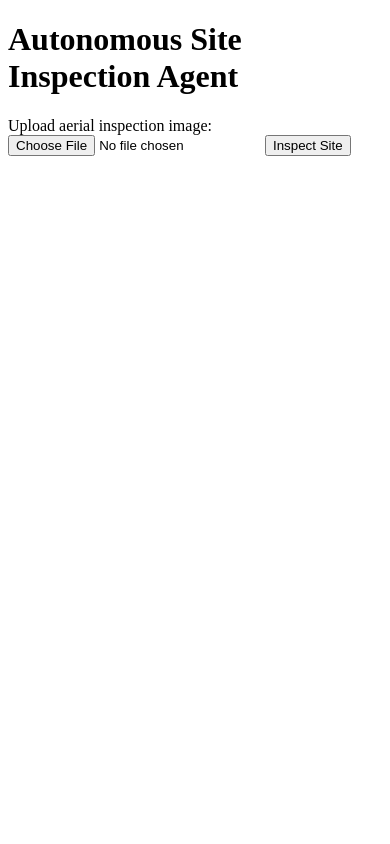
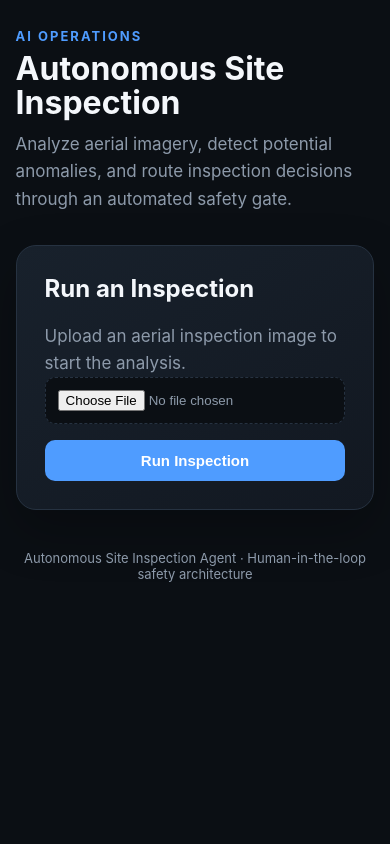
Before and after one commit to RahulAditya22/autonomous-site-inspection-agent, a Flask app: page / in a window 390 px wide. Run offline with Flask 3, Linux system fonts and the light colour scheme.

Commit message:
Improve dashboard UI

```diff
--- /dev/null
+++ b/static/style.css
@@ -0,0 +1,211 @@
+:root {
+    --bg: #0b0f14;
+    --panel: #121821;
+    --panel-light: #18212c;
+    --border: #263241;
+    --text: #f4f7fb;
+    --muted: #8d9aaa;
+    --accent: #4f9cff;
+    --success: #35c98b;
+    --warning: #f4b740;
+    --danger: #ff5c67;
+}
+
+* {
+    box-sizing: border-box;
+}
+
+body {
+    margin: 0;
+    min-height: 100vh;
+    background: var(--bg);
+    color: var(--text);
+    font-family: Inter, Arial, sans-serif;
+}
+
+.container {
+    width: min(1100px, 92%);
+    margin: 0 auto;
+    padding: 48px 0;
+}
+
+.header {
+    margin-bottom: 32px;
+}
+
+.eyebrow {
+    color: var(--accent);
+    font-size: 13px;
+    font-weight: 700;
+    letter-spacing: 2px;
+    text-transform: uppercase;
+}
+
+h1 {
+    margin: 8px 0;
+    font-size: clamp(32px, 5vw, 54px);
+    line-height: 1.05;
+}
+
+.subtitle {
+    max-width: 700px;
+    margin: 12px 0 0;
+    color: var(--muted);
+    font-size: 17px;
+    line-height: 1.6;
+}
+
+.upload-card {
+    padding: 28px;
+    background: linear-gradient(145deg, var(--panel-light), var(--panel));
+    border: 1px solid var(--border);
+    border-radius: 20px;
+    box-shadow: 0 20px 50px rgba(0, 0, 0, 0.25);
+}
+
+.upload-card h2 {
+    margin-top: 0;
+}
+
+.upload-row {
+    display: flex;
+    gap: 16px;
+    align-items: center;
+    flex-wrap: wrap;
+}
+
+input[type="file"] {
+    max-width: 100%;
+    padding: 12px;
+    color: var(--muted);
+    background: var(--bg);
+    border: 1px dashed var(--border);
+    border-radius: 10px;
+}
+
+button {
+    padding: 12px 22px;
+    border: 0;
+    border-radius: 10px;
+    background: var(--accent);
+    color: white;
+    font-size: 15px;
+    font-weight: 700;
+    cursor: pointer;
+}
+
+button:hover {
+    opacity: 0.9;
+}
+
+.results {
+    margin-top: 32px;
+}
+
+.results h2 {
+    margin-bottom: 18px;
+}
+
+.cards {
+    display: grid;
+    grid-template-columns: repeat(3, 1fr);
+    gap: 16px;
+}
+
+.card {
+    padding: 22px;
+    background: var(--panel);
+    border: 1px solid var(--border);
+    border-radius: 16px;
+}
+
+.card-label {
+    margin-bottom: 8px;
+    color: var(--muted);
+    font-size: 12px;
+    font-weight: 700;
+    letter-spacing: 1px;
+    text-transform: uppercase;
+}
+
+.card-value {
+    font-size: 24px;
+    font-weight: 800;
+}
+
+.description {
+    margin-top: 16px;
+    padding: 22px;
+    background: var(--panel);
+    border: 1px solid var(--border);
+    border-radius: 16px;
+}
+
+.description p {
+    color: var(--muted);
+    line-height: 1.6;
+}
+
+.safety {
+    margin-top: 16px;
+    padding: 22px;
+    border-radius: 16px;
+    border: 1px solid var(--border);
+    background: var(--panel);
+}
+
+.safety-approved {
+    border-color: rgba(53, 201, 139, 0.4);
+}
+
+.safety-pending {
+    border-color: rgba(255, 92, 103, 0.5);
+}
+
+.status {
+    display: inline-block;
+    padding: 6px 10px;
+    border-radius: 999px;
+    font-size: 13px;
+    font-weight: 700;
+}
+
+.status-success {
+    background: rgba(53, 201, 139, 0.12);
+    color: var(--success);
+}
+
+.status-danger {
+    background: rgba(255, 92, 103, 0.12);
+    color: var(--danger);
+}
+
+.footer {
+    margin-top: 40px;
+    color: var(--muted);
+    font-size: 13px;
+    text-align: center;
+}
+
+@media (max-width: 700px) {
+    .container {
+        padding: 28px 0;
+    }
+
+    .cards {
+        grid-template-columns: 1fr;
+    }
+
+    .upload-row {
+        align-items: stretch;
+        flex-direction: column;
+    }
+
+    button {
+        width: 100%;
+    }
+
+    input[type="file"] {
+        width: 100%;
+    }
+}
--- a/templates/dashboard.html
+++ b/templates/dashboard.html
@@ -4,27 +4,121 @@
     <meta charset="UTF-8">
     <meta name="viewport" content="width=device-width, initial-scale=1.0">
     <title>Autonomous Site Inspection</title>
+    <link rel="stylesheet" href="{{ url_for('static', filename='style.css') }}">
 </head>
+
 <body>
-    <h1>Autonomous Site Inspection Agent</h1>
+    <main class="container">
 
-    <form method="POST" enctype="multipart/form-data">
-        <label for="image">Upload aerial inspection image:</label>
-        <input type="file" id="image" name="image" accept="image/*" required>
-        <button type="submit">Inspect Site</button>
-    </form>
+        <header class="header">
+            <div class="eyebrow">AI OPERATIONS</div>
+            <h1>Autonomous Site Inspection</h1>
+            <p class="subtitle">
+                Analyze aerial imagery, detect potential anomalies,
+                and route inspection decisions through an automated
+                safety gate.
+            </p>
+        </header>
 
-    {% if result %}
-        <h2>Inspection Result</h2>
+        <section class="upload-card">
+            <h2>Run an Inspection</h2>
+            <p class="subtitle">
+                Upload an aerial inspection image to start the analysis.
+            </p>
 
-        <p><strong>Description:</strong> {{ result.description }}</p>
-        <p><strong>Severity:</strong> {{ result.severity }}</p>
-        <p><strong>Action:</strong> {{ result.action }}</p>
+            <form method="POST" enctype="multipart/form-data">
+                <div class="upload-row">
+                    <input
+                        type="file"
+                        id="image"
+                        name="image"
+                        accept="image/*"
+                        required
+                    >
 
-        <h3>Safety</h3>
-        <p><strong>Approved:</strong> {{ result.safety.approved }}</p>
-        <p><strong>Human approval required:</strong> {{ result.safety.requires_human }}</p>
-        <p><strong>Reason:</strong> {{ result.safety.reason }}</p>
-    {% endif %}
+                    <button type="submit">
+                        Run Inspection
+                    </button>
+                </div>
+            </form>
+        </section>
+
+        {% if result %}
+        <section class="results">
+
+            <div class="eyebrow">INSPECTION COMPLETE</div>
+            <h2>Inspection Result</h2>
+
+            <div class="cards">
+
+                <div class="card">
+                    <div class="card-label">Severity</div>
+                    <div class="card-value">
+                        {{ result.severity }} / 5
+                    </div>
+                </div>
+
+                <div class="card">
+                    <div class="card-label">Recommended Action</div>
+                    <div class="card-value">
+                        {{ result.action }}
+                    </div>
+                </div>
+
+                <div class="card">
+                    <div class="card-label">Safety Status</div>
+
+                    {% if result.safety.requires_human %}
+                        <span class="status status-danger">
+                            Human Approval Required
+                        </span>
+                    {% else %}
+                        <span class="status status-success">
+                            Approved
+                        </span>
+                    {% endif %}
+                </div>
+
+            </div>
+
+            <div class="description">
+                <div class="card-label">Perception</div>
+                <p>{{ result.description }}</p>
+            </div>
+
+            <div class="safety
+                {% if result.safety.requires_human %}
+                    safety-pending
+                {% else %}
+                    safety-approved
+                {% endif %}
+            ">
+                <div class="card-label">Safety Gate</div>
+
+                <p>
+                    <strong>Approved:</strong>
+                    {{ result.safety.approved }}
+                </p>
+
+                <p>
+                    <strong>Human approval required:</strong>
+                    {{ result.safety.requires_human }}
+                </p>
+
+                <p>
+                    <strong>Reason:</strong>
+                    {{ result.safety.reason }}
+                </p>
+            </div>
+
+        </section>
+        {% endif %}
+
+        <footer class="footer">
+            Autonomous Site Inspection Agent ·
+            Human-in-the-loop safety architecture
+        </footer>
+
+    </main>
 </body>
 </html>
```
